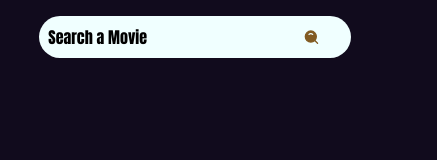
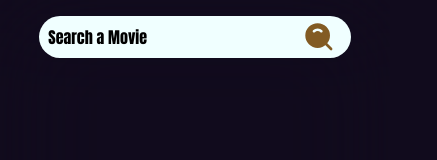
Before and after one commit to lawrence-cs-student/movie-app, a React (Create React App) app in the folder files/client/: page / in a window 390 px wide. Shown: the top 160 px of the page, 437 px wide, since content can reach past the window. Built offline with nearby package versions, Linux system fonts and the light colour scheme.

Commit message:
Update styles.css

```diff
--- a/files/client/public/styles.css
+++ b/files/client/public/styles.css
@@ -23,7 +23,7 @@ body {
     overflow-x: hidden;
 }
 
-#body {
+#container {
     --bg-image: url("https://images.unsplash.com/photo-1536440136628-849c177e76a1?ixlib=rb-4.0.3&ixid=M3wxMjA3fDB8MHxwaG90by1wYWdlfHx8fGVufDB8fHx8fA%3D%3D&auto=format&fit=crop&w=1025&q=80");
     --bg-image-opacity: 0.08;
     position: relative;
@@ -32,7 +32,7 @@ body {
     background-color: #110B1D;
 }
 
-#body::before {
+#container::before {
     content: "";
     position: absolute;
     inset: 0;
@@ -211,30 +211,49 @@ a {
 
 
 @media screen and (max-width: 1024px) {
+
     form {
         width: 80%;
     }
 
     svg {
         left: 85%;
-        max-width: 5%;
-        max-height: 90%;
+        max-width: 10%;
+        max-height: 100%;
     }
 
-    #body::before {
+    #container {
+        width: 100%;
+        height: 100%;
+    }
+
+    /* #container::before {
         display: none;
+    } */
+
+    #main {
+
+        width: 100%;
+        height: 100%;
     }
 
     .results {
         justify-content: center;
+        width: 100%;
+        height: auto;
+        box-sizing: border-box;
+        gap: 8%;
     }
 
     .card {
-        width: 100%;
+        width: 100%;;
+        height: 100%;
+        gap: 5%;
     }
 
     a {
         width: 40%;
+        margin-bottom: 2%;
     }
 
     /* Movie JSX section */
```
